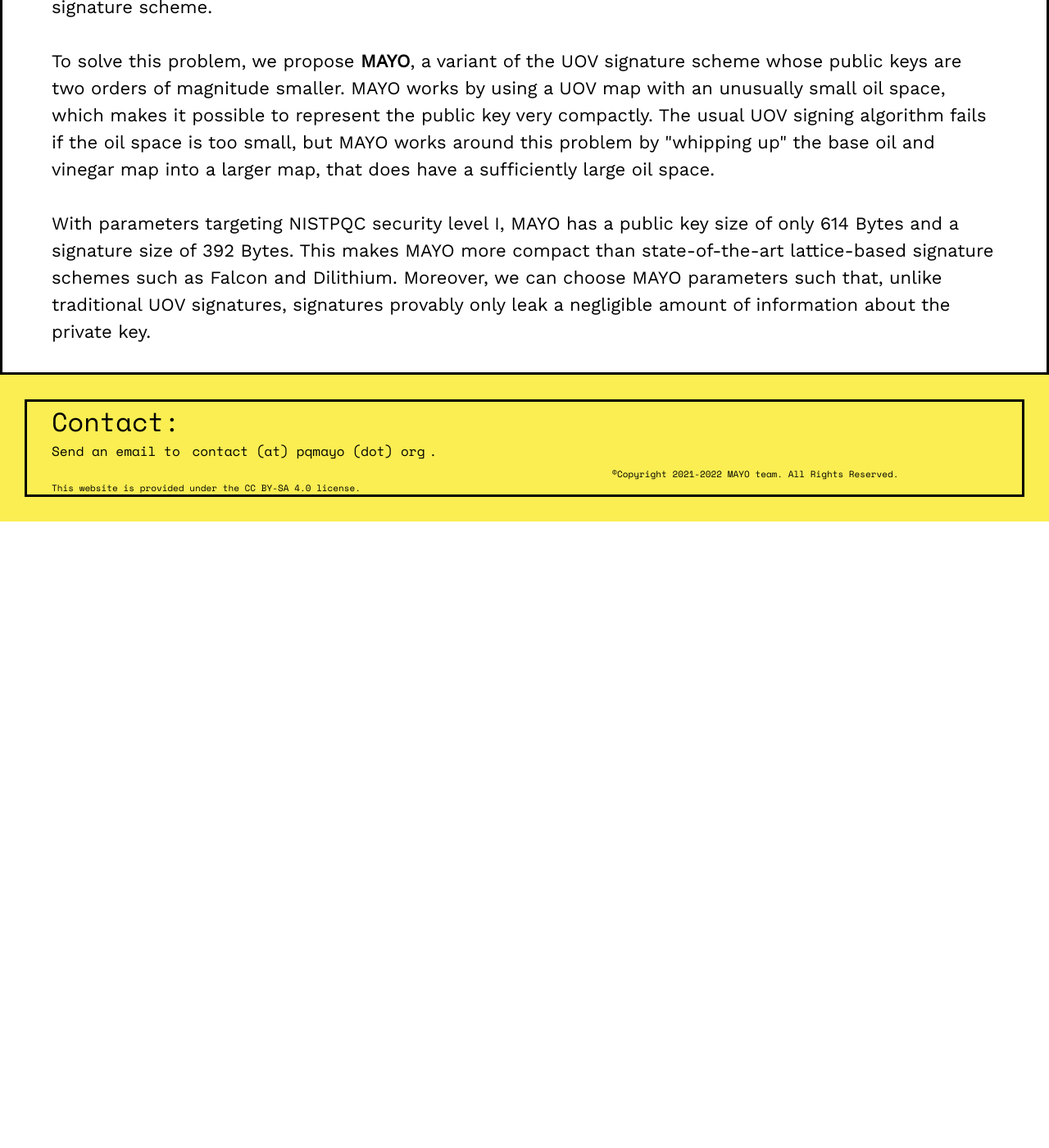
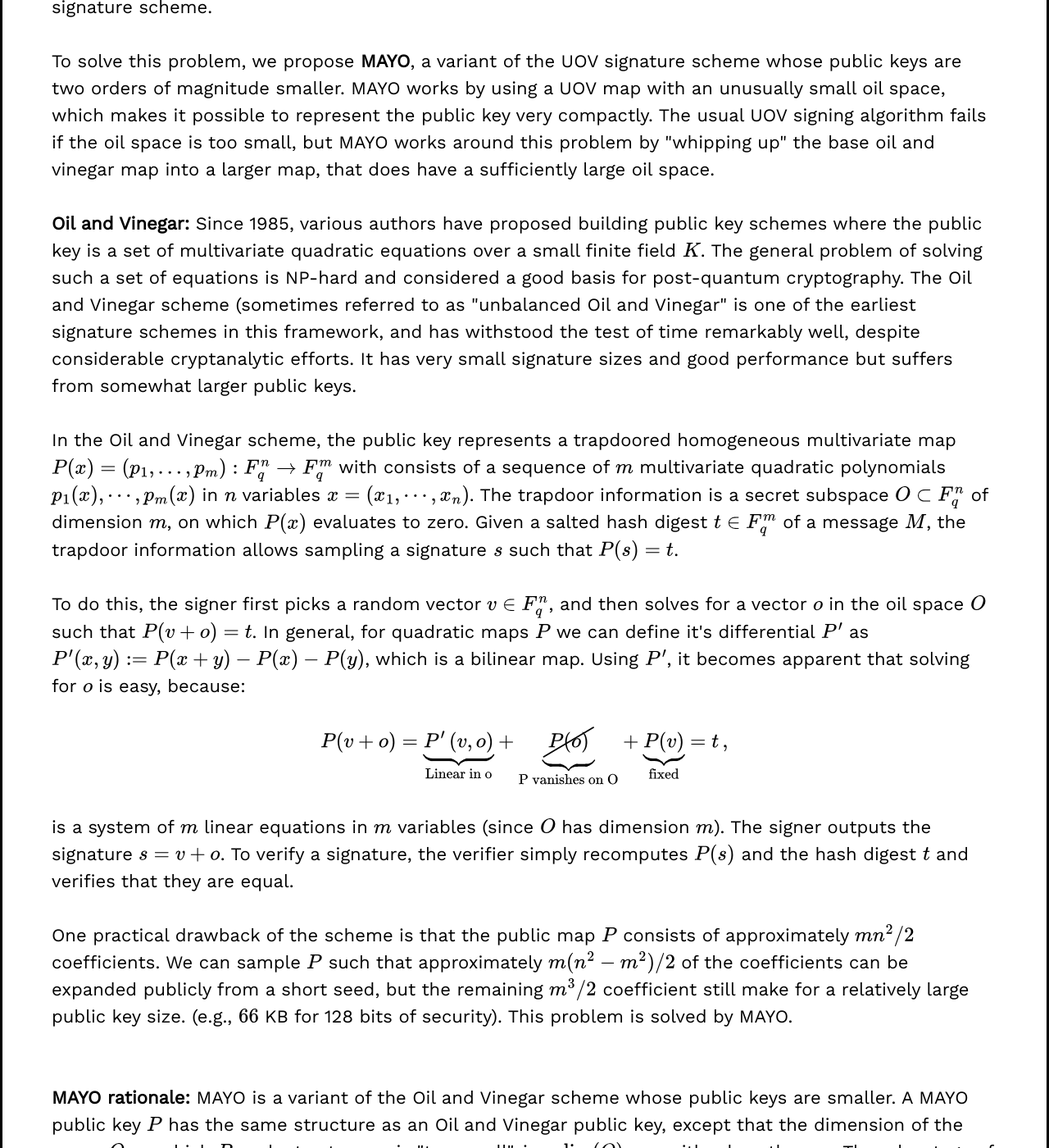
Before and after one commit to PQCMayo/MAYO-website, a Jekyll site: the page built from about.html, in a window 1280 px wide and 1400 px high, scrolled down 458 px. Shown: the whole window at 82% size. Built offline with Jekyll 4.4.1, drawn with Linux system fonts in a browser that asks for light colours; before the commit the page ends 1094 px from its top, so only the background shows below that; some of the changed text lies outside the part shown.

Commit message:
New text for about

```diff
--- a/_includes/head.html
+++ b/_includes/head.html
@@ -12,15 +12,27 @@
   <meta property="og:type" content="website" />
   <meta property="og:url" content="https://pqmayo.org/" />
 
-  <meta name="twitter:site" content="@claucece" />
-  <meta name="twitter:creator" content="@claucece" />
-  <meta property="og:url" content="https://claucece.github.io/" />
-  <meta property="og:title" content="MAYO" />
-  <meta property="og:description" content="MAYO" />
-
   <link rel='shortcut icon' type='image/x-icon' href="{{ site.baseurl }}/assets/favicon.ico" />
   <link rel='shortcut icon' type='image/x-icon' href="{{ site.baseurl }}/assets/favicon_32.ico" />
   <link rel="stylesheet" href="{{ "/css/main.css" | prepend: site.baseurl }}">
   <link rel="canonical" href="{{ page.url | replace:'index.html','' | prepend: site.baseurl | prepend: site.url }}">
   {% feed_meta %}
+
+  <!-- for mathjax support -->
+  {% if page.usemathjax %}
+<script>
+MathJax = {
+  tex: {
+    inlineMath: [['$', '$'], ['\\(', '\\)']]
+  },
+  svg: {
+    fontCache: 'global'
+  }
+};
+</script>
+<script type="text/javascript" id="MathJax-script" async
+  src="https://cdn.jsdelivr.net/npm/mathjax@3/es5/tex-svg.js">
+</script>
+  {% endif %}
+
 </head>
--- a/about.html
+++ b/about.html
@@ -13,8 +14,31 @@
   <p>To solve this problem, we propose <strong>MAYO</strong>, a variant of the UOV signature scheme whose public keys are two orders of magnitude smaller. MAYO works by using a UOV map with an unusually small oil space, which makes it possible to represent the public key very compactly. The usual UOV signing algorithm fails if the oil space is too small, but MAYO works around this problem by "whipping up" the base oil and vinegar map into a larger map, that does have a sufficiently large oil space.
   </p>
   <br>
-  <p>
-With parameters targeting NISTPQC security level I, MAYO has a public key size of only 614 Bytes and a signature size of 392 Bytes. This makes MAYO more compact than state-of-the-art lattice-based signature schemes such as Falcon and Dilithium. Moreover, we can choose MAYO parameters such that, unlike traditional UOV signatures, signatures provably only leak a negligible amount of information about the private key.
-  </p>
+	<p><strong>Oil and Vinegar: </strong> Since 1985, various authors have proposed building public key schemes where the public key is a set of multivariate quadratic equations over a small finite field $K$. The general problem of solving such a set of equations is NP-hard and considered a good basis for post-quantum cryptography. The Oil and Vinegar scheme (sometimes referred to as "unbalanced Oil and Vinegar" is one of the earliest signature schemes in this framework, and has withstood the test of time remarkably well, despite considerable cryptanalytic efforts. It has very small signature sizes and good performance but suffers from somewhat larger public keys.</p>
   <br>
+  <p>In the Oil and Vinegar scheme, the public key represents a trapdoored homogeneous multivariate map $P(x) = (p_1,\dots, p_m) : F_q^{n} \rightarrow F_q^m$ with consists of a sequence of $m$ multivariate quadratic polynomials $p_1(x),\cdots, p_m(x)$ in $n$ variables $x = (x_1, \cdots, x_n)$. The trapdoor information is a secret subspace $O \subset F_q^n$ of dimension $m$, on which $P(x)$ evaluates to zero. Given a salted hash digest $t \in F_q^m$ of a message $M$, the trapdoor information allows sampling a signature $s$ such that $P(s) = t$.</p>
+  <br>
+	<p>To do this, the signer first picks a random vector $v \in F_q^n$, and then solves for a vector $o$ in the oil space $O$ such that $P(v + o) = t$. In general, for quadratic maps $P$ we can define it's differential $P'$ as $P'(x,y) := P(x + y) - P(x) - P(y)$, which is a bilinear map. Using $P'$, it becomes apparent that solving for $o$ is easy, because:<br><br>
+	<center>
+	$
+	\begin{align*}
+    P(v + o) = \underbrace{P'\left(v, o \right)}_\text{Linear in o} + \underbrace{\cancel{ P(o) }}_\text{P vanishes on O} + \underbrace{P(v)}_\text{fixed} = t \, ,
+\end{align*}$</center><br>
+
+is a system of $m$ linear equations in $m$ variables (since $O$ has dimension $m$). The signer outputs the signature $s = v + o$. To verify a signature, the verifier simply recomputes $P(s)$ and the hash digest $t$ and verifies that they are equal.</p>
+  <br>
+  <p>One practical drawback of the scheme is that the public map $P$ consists of approximately $mn^2/2$ coefficients. We can sample $P$ such that approximately $m(n^2 - m^2)/2$ of the coefficients can be expanded publicly from a short seed, but the remaining $m^3/2$ coefficient still make for a relatively large public key size. (e.g., $66$ KB for 128 bits of security). This problem is solved by MAYO.</p>
+	<br><br>
+  <p><strong>MAYO rationale: </strong>MAYO is a variant of the Oil and Vinegar scheme whose public keys are smaller. A MAYO public key $P$ has the same structure as an Oil and Vinegar public key, except that the dimension of the space $O$ on which $P$ evaluates to zero is "too small", i.e., $\dim(O) = o$ with $o$ less than $m$. The advantage of this is that the problem of recovering $O$ from $P$ becomes much harder, which allows for smaller parameters. The reader can imagine $O$ as being a needle that sits in the haystack $F_q^n$. If the needle becomes smaller, then the haystack is allowed to be smaller as well, and the search problem remains difficult. However, since $O$ is "too small", the algorithm to sample a signature $s$ such that $P(s) = t$ breaks down: the system $P(v + o) = t$ is now a system of $m$ linear equations in only $o$ variables, so it is very unlikely to have any solutions. We need a new way to produce and verify signatures.</p>
+	<br>
+  <p>The solution is to publicly "whip up" the oil and vinegar map $P(x) : F_q^{n} \rightarrow F_q^m$ into a $k$-fold larger map $P^*(x_1, \dots, x_k) : F_q^{kn} \rightarrow F_q^m$, where $k$ is a parameter of the scheme. The whipped map $P^*$ is constructed in such a way that it evaluates to zero on the subspace $O^k = \{ (o_1, \dots, o_k) \, | \, \forall i: o_i \in O \}$ which has dimension $ko$. Concretely, we define: \[
+ P^*(x_1,\dots,x_k) := \sum_{i = 1}^k E_{ii} P(x_i) + \sum_{i = 1}^k \sum_{j = i+1}^k E_{ij} P'(x_i,x_j)\,
+\]
+where the $E_{ij} \in F_q^{m \times m}$ are fixed public matrices (for security reasons, we choose these matrices to have the property that all their non-trivial linear combinations have rank $m$), which are referred to as $E$-matrices), and $P'(x,y)$, the differential of $P$, is defined as $P'(x, y) := P(x + y) - P(x) - P(y)$. We choose parameters such that $ko >m$ to make sure that the space $O^k$ is large enough so that the signer can sample signatures $s = (s_1, \cdots, s_k)$ such that $P^*(s) = t$ with the usual Oil and Vinegar approach. The signer first samples $(v_1, \dots, v_k) \in F_q^{kn}$ at random, and then solves for $(o_1, \dots o_k) \in O^k$ such that \[
+        P^*(v_1 + o_1, \dots, v_k + o_k) = t \, \]
+which is a system of $m$ linear equations in $ko$ variables.</p>
+   <br>
+	 <p>This approach drastically reduces the public key size, since all but approximately $mo^2/2$ coefficients of $P$ can be expanded publicly from a short seed. For example, one of the parameter sets we propose for NIST security level 1 is $(n,m,o,k,q) = $ (66,64,8,9,16), which results in a public key of $1168$ bytes, and a signature size of 321 bytes (297 bytes for $s$ and 24 bytes for the salt). Compared to the compressed Oil and Vinegar scheme at the same security level this is a 58-fold reduction in public key size, at the cost of a 3-fold increase in signature size.</p>
+   <br>
+   <br>
 </div>
```
Also changed, not shown: other parts of about.html (+1 -0 lines).
